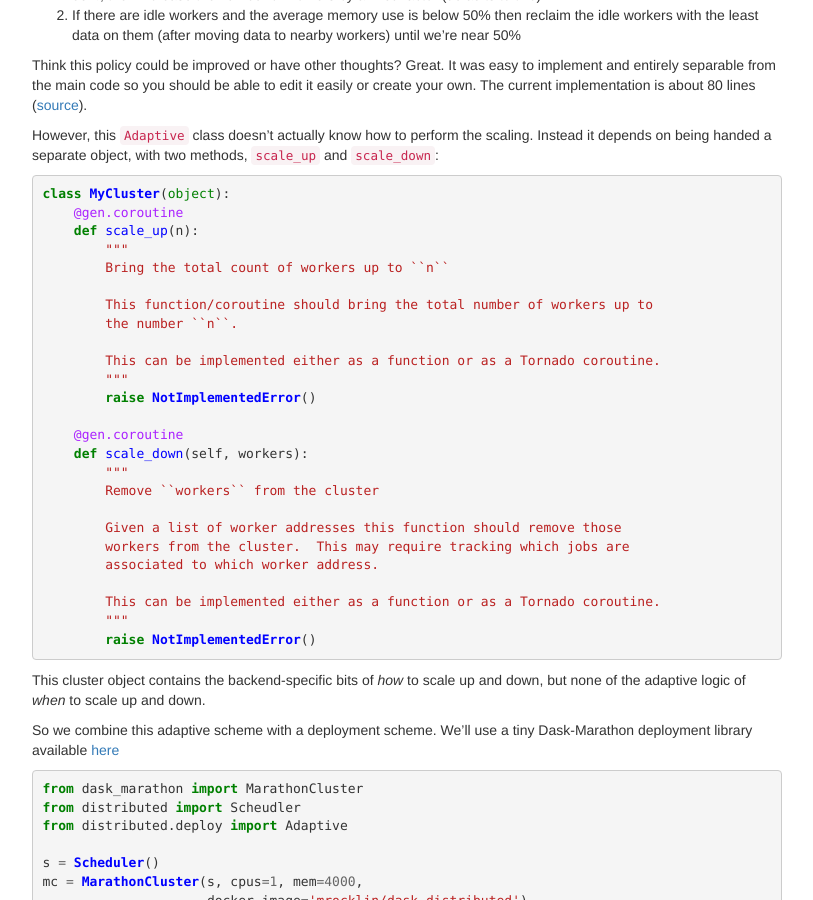
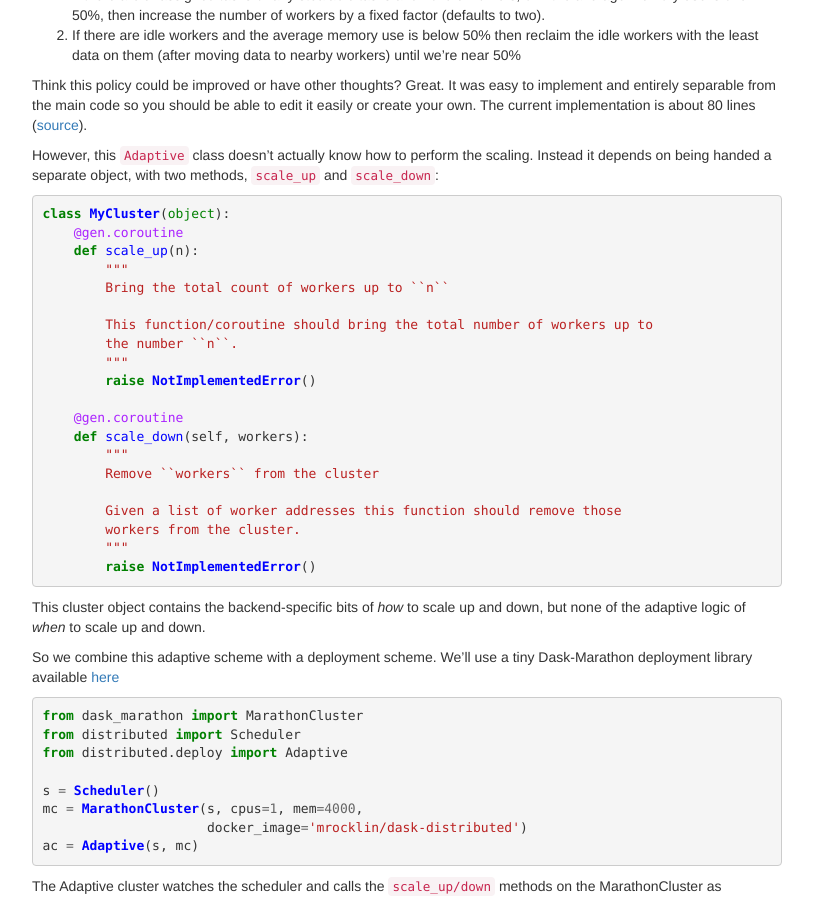
Before and after one commit to besyskymnbk/blog, a Jekyll site: the page built from _posts/work/2016-09-21-cluster-deployments.md, in a window 1280 px wide and 900 px high, scrolled down 1862 px. Shown: the whole window, without its empty margins (233-1046 px from the left). Built offline with Jekyll 4.4.1, drawn with Linux system fonts in a browser that asks for light colours; comment, search, counter and statistics services are not loaded; some of the changed text lies outside the part shown.

Commit message:
typos and updates

````diff
--- a/_posts/work/2016-09-21-cluster-deployments.md
+++ b/_posts/work/2016-09-21-cluster-deployments.md
@@ -154,8 +156,6 @@ class MyCluster(object):
 
         This function/coroutine should bring the total number of workers up to
         the number ``n``.
-
-        This can be implemented either as a function or as a Tornado coroutine.
         """
         raise NotImplementedError()
 
@@ -165,10 +165,7 @@ class MyCluster(object):
         Remove ``workers`` from the cluster
 
         Given a list of worker addresses this function should remove those
-        workers from the cluster.  This may require tracking which jobs are
-        associated to which worker address.
-
-        This can be implemented either as a function or as a Tornado coroutine.
+        workers from the cluster.
         """
         raise NotImplementedError()
 ```
@@ -182,7 +179,7 @@ Dask-Marathon deployment library available
 
 ```python
 from dask_marathon import MarathonCluster
-from distributed import Scheudler
+from distributed import Scheduler
 from distributed.deploy import Adaptive
 
 s = Scheduler()
````
Also changed, not shown: other parts of _posts/work/2016-09-21-cluster-deployments.md (+4 -2 lines).
